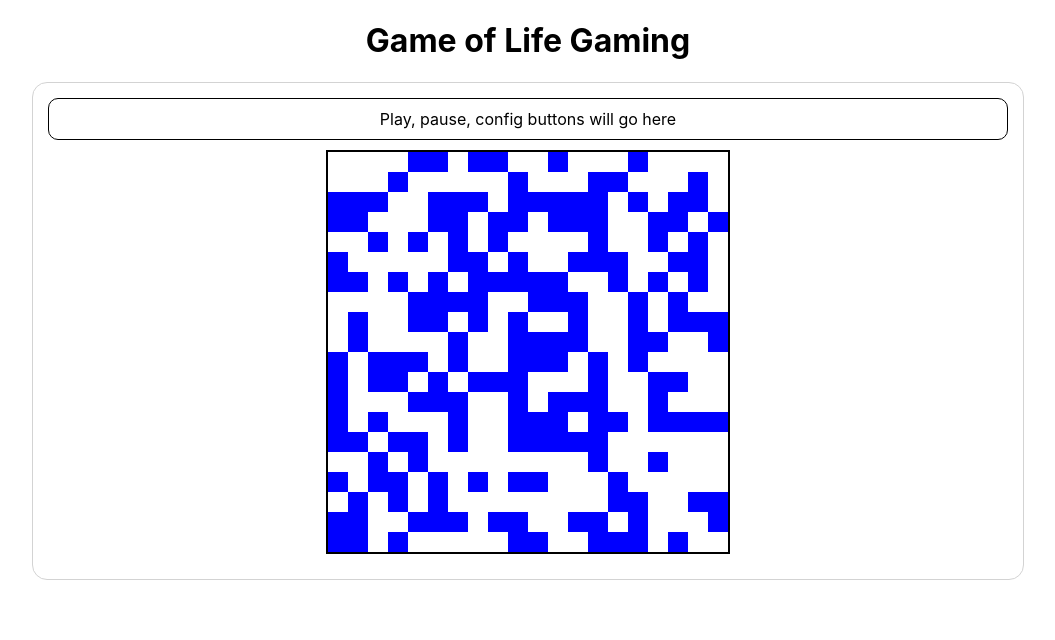
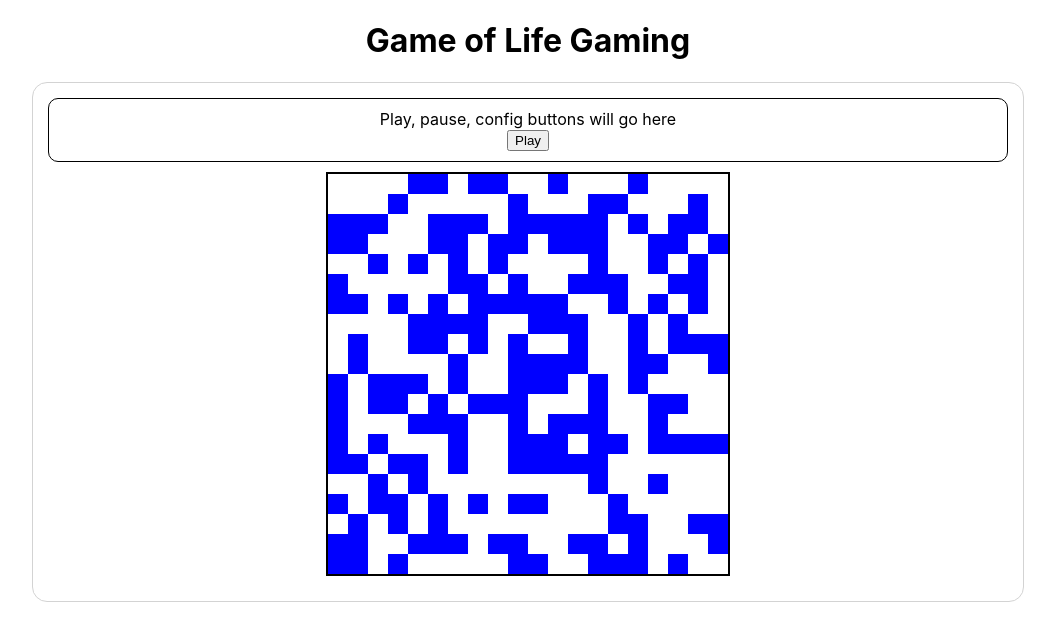
Before and after one commit to kmurphydev/kmd-gol, a React (Create React App) app: page / in a window 1280 px wide. Shown: the top 640 px of the page, without its empty margins (112-1167 px from the left). Built offline with nearby package versions, Linux system fonts and the light colour scheme.

Commit message:
gamestate is now using useState. added play/pause button that toggles gamestate

```diff
--- a/src/components/game.component.jsx
+++ b/src/components/game.component.jsx
@@ -26,6 +26,39 @@ export const Game = (props) => {
 
     const [gameState, setGameState] = useState(GAME.STATES.PAUSE);
 
+
+    const renderButton = () => {
+
+        if (gameState === GAME.STATES.PLAY) {
+
+            return (
+                <button
+                    onClick={(e) => {
+                        setGameState(GAME.STATES.PAUSE);
+                    }}
+                >
+                    Pause
+                </button>
+            )
+
+
+        } else if (gameState === GAME.STATES.PAUSE) {
+            return (
+                <button
+                    onClick={e => {
+                        setGameState(GAME.STATES.PLAY)
+                    }}
+                >
+                    Play
+                </button>
+            )
+        } else {
+            return null;
+        }
+
+    }
+
+
     const boardSettings = {
         gridHeight: 20,
         gridWidth: 20
@@ -34,7 +67,14 @@ export const Game = (props) => {
     return (
         <div>
             <div style={configBarStyle} >
-                Play, pause, config buttons will go here
+                <div>
+
+                    Play, pause, config buttons will go here
+                </div>
+                <div>{
+                    renderButton()
+                }
+                </div>
             </div>
             <div style={gameBoardContainerStyle}>
                 <GameBoard
```
